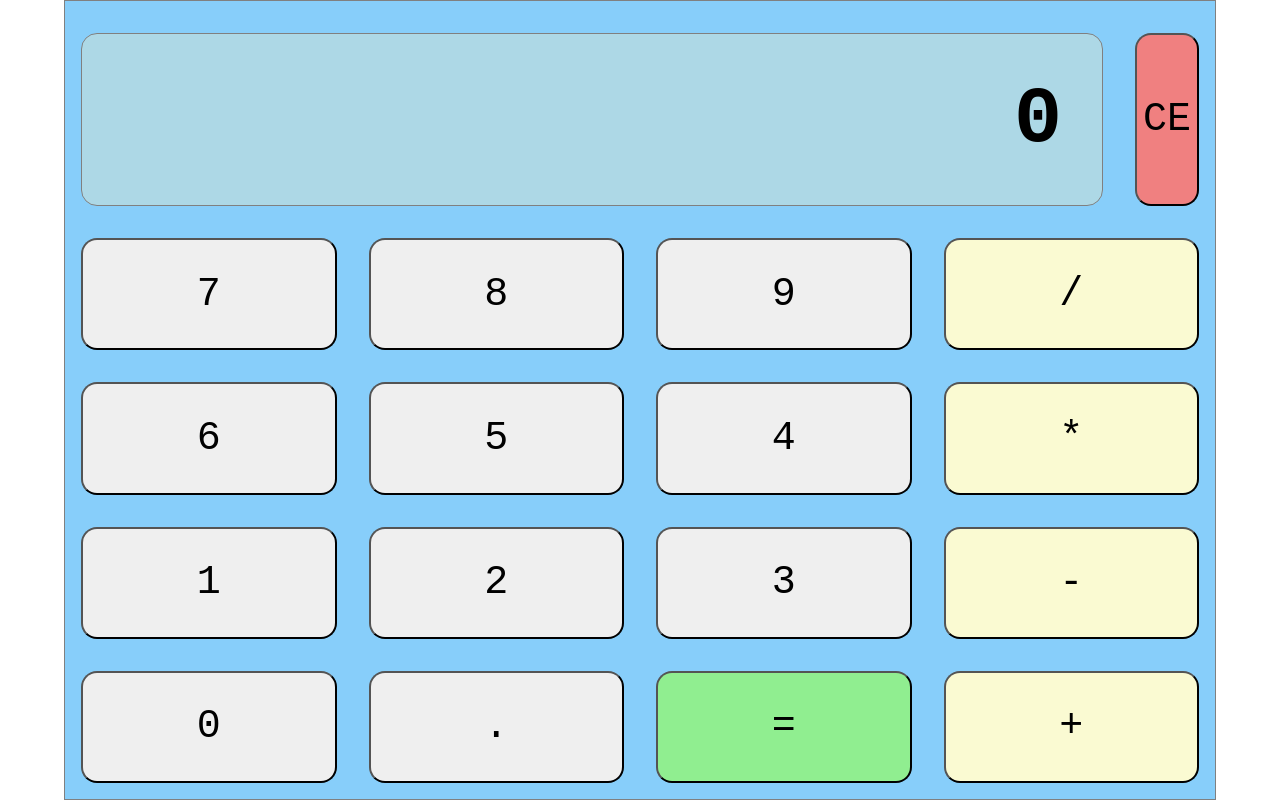
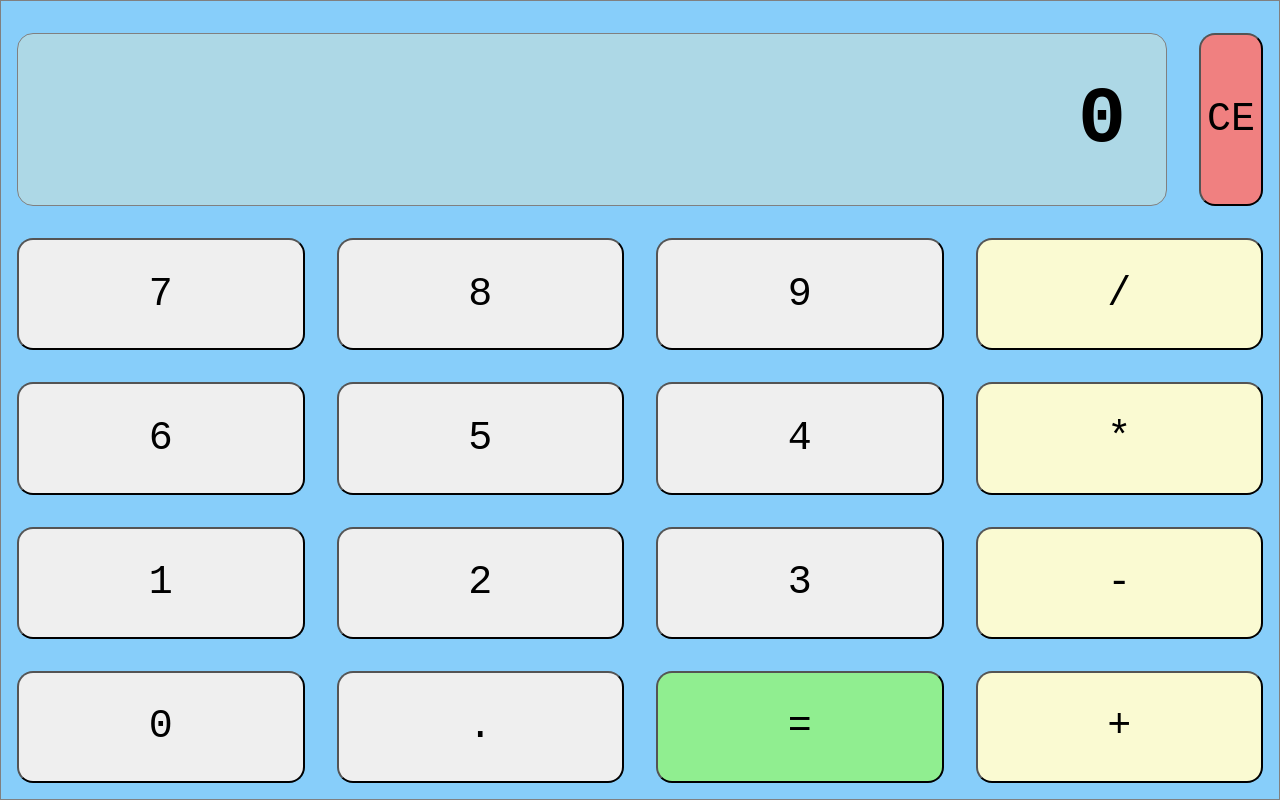
Before and after one commit to alvego/calc, a plain HTML site: page index.html in a window 1280 px wide. Drawn offline with Linux system fonts and the light colour scheme.

Commit message:
Update index.html

```diff
--- a/index.html
+++ b/index.html
@@ -13,8 +13,9 @@
     #main {
       display: flex;
       flex-direction: column;
-      width: 90%;
-      margin: 0 auto;
+      width: 100%;
+      margin: 0;
+      padding: 0;
       height: 100%;
       box-sizing: border-box;
       border: 1px solid gray;
@@ -39,6 +40,9 @@
     }
 
     #value {
+      direction: rtl;
+      text-overflow: ellipsis;
+      overflow: hidden;
       font-size: min(10vw, 10vh);
       border-radius: min(2vw, 2vh);
       font-family: monospace;
```
